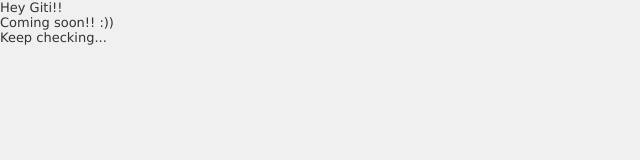
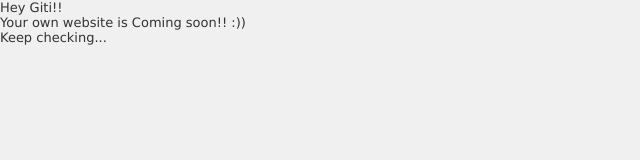
Before and after one commit to ravegit/giti, a plain HTML site: page public/index.html in a window 1280 px wide. Shown: the whole page, without its empty margins (0-640 px from the left). Drawn offline with Linux system fonts and the light colour scheme.

Commit message:
init page

```diff
--- a/public/index.html
+++ b/public/index.html
@@ -17,6 +17,6 @@
     </style>
   </head>
   <body>
-    Hey Giti!!<br/>Coming soon!! :))<br/>Keep checking...
+    Hey Giti!!<br/>Your own website is Coming soon!! :))<br/>Keep checking...
   </body>
 </html>
```
